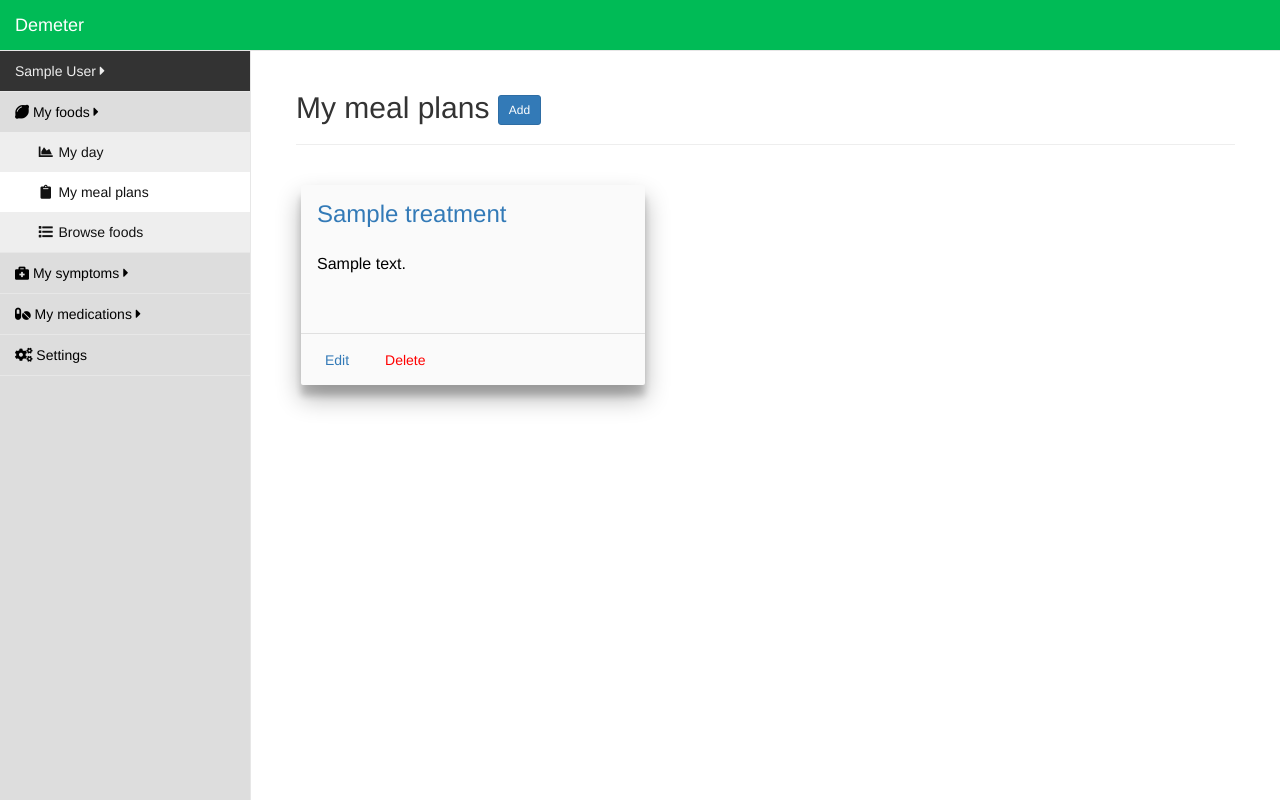
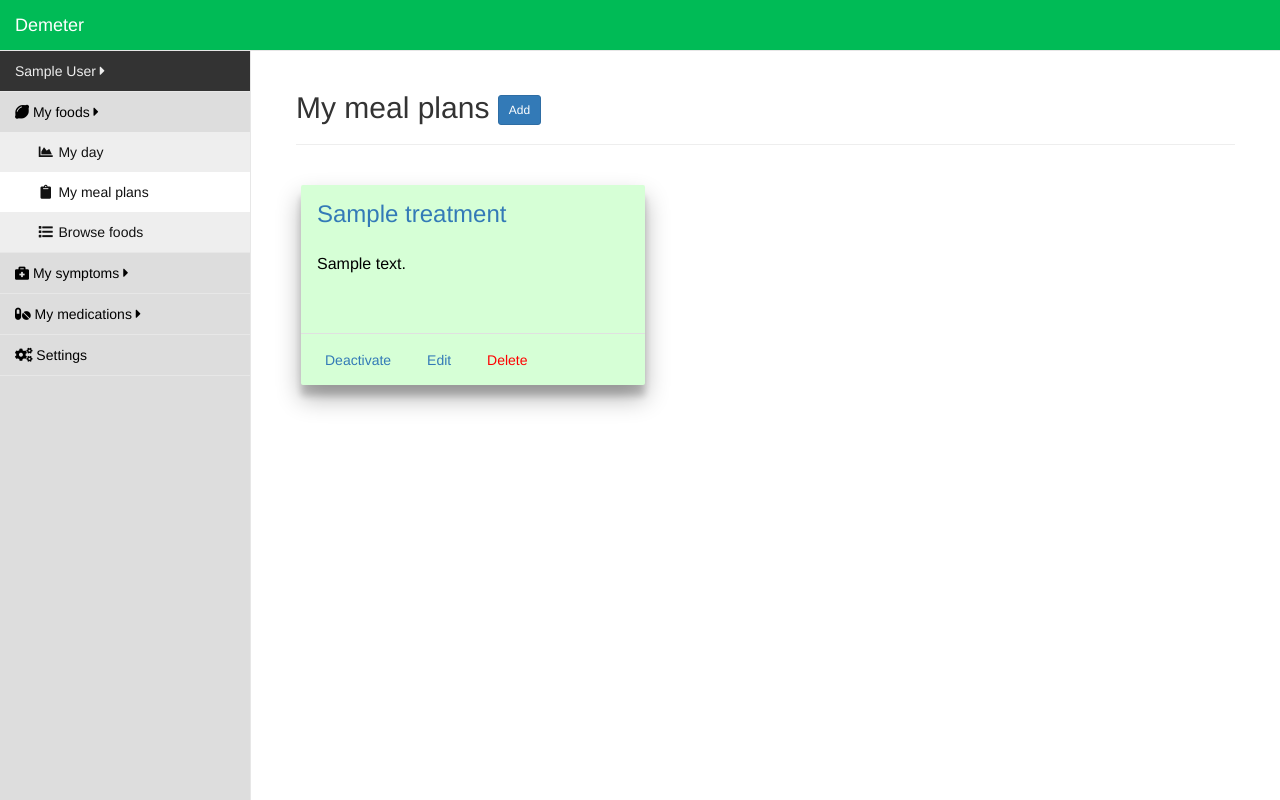
Before and after one commit to nosarcasm/healthhackathon2018, a Flask app: page /plans in a window 1280 px wide. Run offline with Flask 2, Linux system fonts and the light colour scheme; a user stored in the database is signed in; tables that the repository leaves empty hold one stand-in row (values such as "Sample post"); some libraries are stand-ins or nearby versions.

Commit message:
plan detail edit

```diff
--- a/assets/cards/cards.css
+++ b/assets/cards/cards.css
@@ -202,6 +202,9 @@ button {
   height: 200px;
   min-height: 160px;
 }
+.card--active {
+  background-color: #d6ffd6;
+}
 .card--medium .card__image {
   border-radius: 1px 1px 0 0;
   left: -100%;
--- a/medtracker/models.py
+++ b/medtracker/models.py
@@ -257,6 +257,8 @@ class User(db.Model):
     password_hash = db.Column(db.String(256))
     authenticated = db.Column(db.Boolean, default=False)
 
+    treatments = db.relationship("Treatments",backref="user",lazy="dynamic")
+
     def is_active(self):
         """True, as all users are active."""
         return True
@@ -311,6 +313,8 @@ class Treatments(db.Model):
     __tablename__ = "treatments"
 
     id = db.Column(db.Integer, primary_key=True)
+    user_id = db.Column(db.Integer, db.ForeignKey('user.id'),index=True)
+    active = db.Column(db.Boolean)
     title = db.Column(db.Text)
     description = db.Column(db.Text)
     details = db.relationship("TreatmentDetail",backref="treatment",lazy="dynamic")
--- a/medtracker/templates/meal_plans.html
+++ b/medtracker/templates/meal_plans.html
@@ -7,10 +7,15 @@
 
 	    <div class="row">
 		{% for plan in plans %}
-			<div class="card card--medium col-xs-3">
+			<div class="card card--medium {% if plan.active==1 %}card--active{%endif%} col-xs-3">
 			  <h2 class="card__title"><a href="/plans/view/{{ plan.id }}">{{ plan.title }}</a></h2>
 			  <p class="card__text">{{plan.description}}</p>
 			  <div class="card__action-bar">
+			  	{% if plan.active==1 %}
+			  	<button class="card__button"><a href="/plans/deactivate/{{ plan.id }}">Deactivate</a></button>
+			  	{% else %}
+			  	<button class="card__button"><a href="/plans/activate/{{ plan.id }}">Activate</a></button>
+			  	{% endif %}
 				<button class="card__button"><a href="/plans/edit/{{ plan.id }}">Edit</a></button>
 				<button class="card__button"><a href="/plans/delete/{{ plan.id }}" style="color:red">Delete</a></button>
 			  </div>
--- a/medtracker/views.py
+++ b/medtracker/views.py
@@ -129,7 +129,7 @@ def delete_food_history(hist_id):
 @app.route("/plans")
 @login_required
 def plan_index():
-	plans = Treatments.query.all()
+	plans = current_user.treatments.all()
 	return render_template("meal_plans.html", plans = plans)
 
 @app.route("/plans/view/<int:plan_id>", methods=["GET", "POST"])
@@ -145,6 +145,7 @@ def plan_add():
 	plan = Treatments()
 	if request.method == 'POST' and formobj.validate():
 		formobj.populate_obj(plan)
+		plan.user_id = current_user.id
 		db.session.add(plan)
 		db.session.commit()
 		flash("Plan added")
@@ -177,6 +178,22 @@ def delete_plan_detail(treatdetail_id):
 	db.session.commit()
 	flash("Detail deleted.")
 	return redirect(url_for("plan_view",plan_id=plan_id))
+
+@app.route("/plans/<state>/<int:plan_id>")
+@login_required
+def toggle_plan(state,plan_id):
+	if state=="activate":
+		toggle=1
+	elif state=="deactivate":
+		toggle=0
+	else:
+		return "Toggle not found", 404
+	plan = Treatments.query.get_or_404(plan_id)
+	plan.active = toggle
+	db.session.add(plan)
+	db.session.commit()
+	flash("Plan "+state+"d.")
+	return redirect(url_for("plan_index"))
 
 @app.route("/plans/delete/<int:plan_id>")
 @login_required
```
